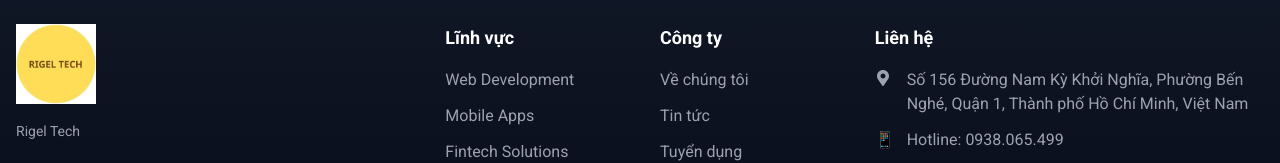
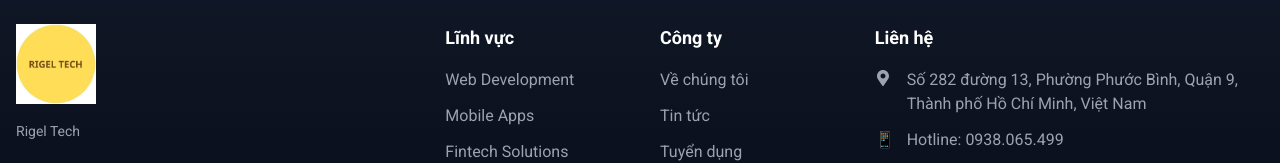
Before and after one commit to VPA2103/web-rigel-tech, a Next.js app: page / in a window 1280 px wide. Shown: the part 4679-4842 px from the top of the page. Built offline with nearby package versions, Linux system fonts and the light colour scheme.

Commit message:
chinh sua address

```diff
--- a/src/components/footer/footer.tsx
+++ b/src/components/footer/footer.tsx
@@ -130,28 +130,19 @@ export default function Footer() {
                   itemType="https://schema.org/PostalAddress"
                 >
                   <span itemProp="streetAddress">
-                    Số 156 Đường Nam Kỳ Khởi Nghĩa
+                    Số 282 đường 13
                   </span>
                   , {/* Added space */}
-                  <span itemProp="addressLocality">Phường Bến Nghé</span>,{" "}
+                  <span itemProp="addressLocality">Phường Phước Bình</span>,{" "}
                   {/* Added space */}
-                  <span itemProp="addressRegion">Quận 1</span>,{" "}
+                  <span itemProp="addressRegion">Quận 9</span>,{" "}
                   {/* Added space */}
                   <span itemProp="addressCountry">
                     Thành phố Hồ Chí Minh, Việt Nam
                   </span>
                 </a>
               </p>
-              {/* <p className="flex items-center text-sm md:text-base text-gray-400">
-                <span className="w-5 mr-2 md:mr-3 flex-shrink-0">📞</span>
-                <a
-                  href="tel:0287.3033268"
-                  className="hover:text-primary-400 transition-colors duration-300"
-                  itemProp="telephone"
-                >
-                  02873.033.268
-                </a>
-              </p> */}
+
               <p className="flex items-center text-sm md:text-base text-gray-400">
                 <span className="w-5 mr-2 md:mr-3 flex-shrink-0">📱</span>
                 <a
```
